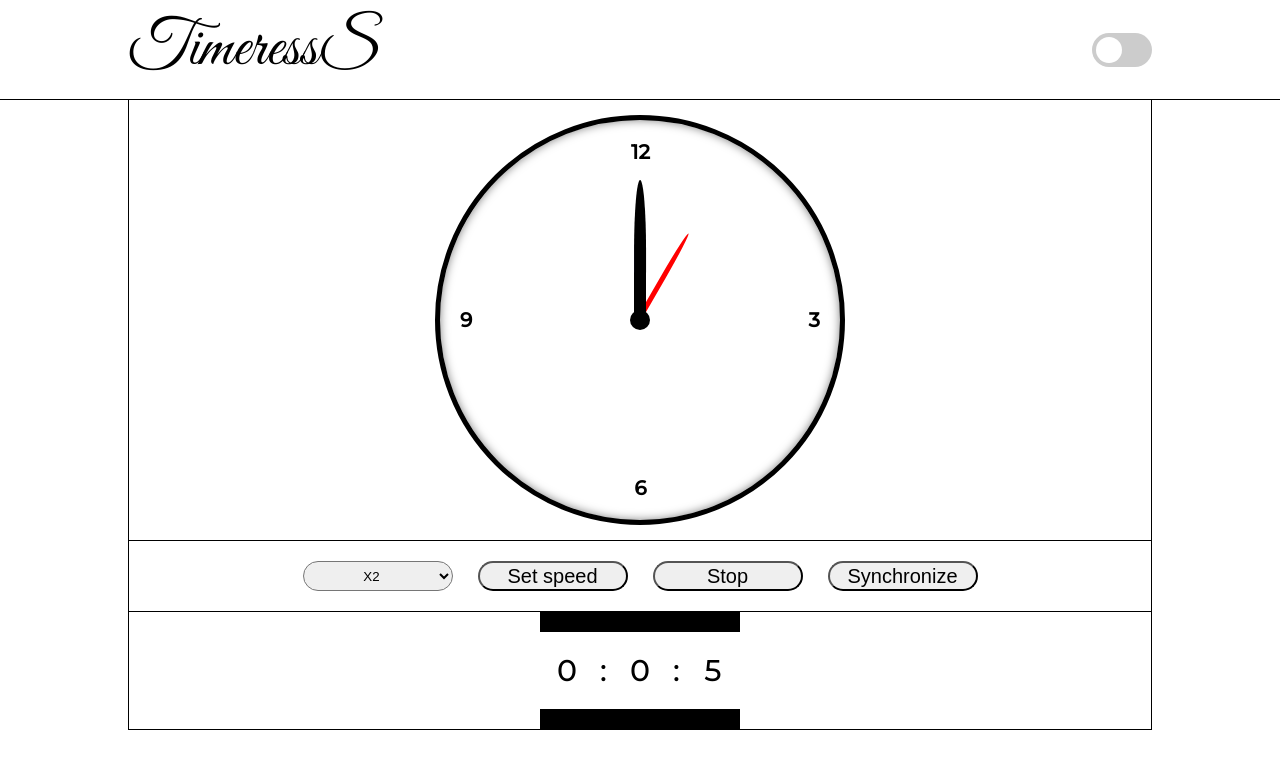
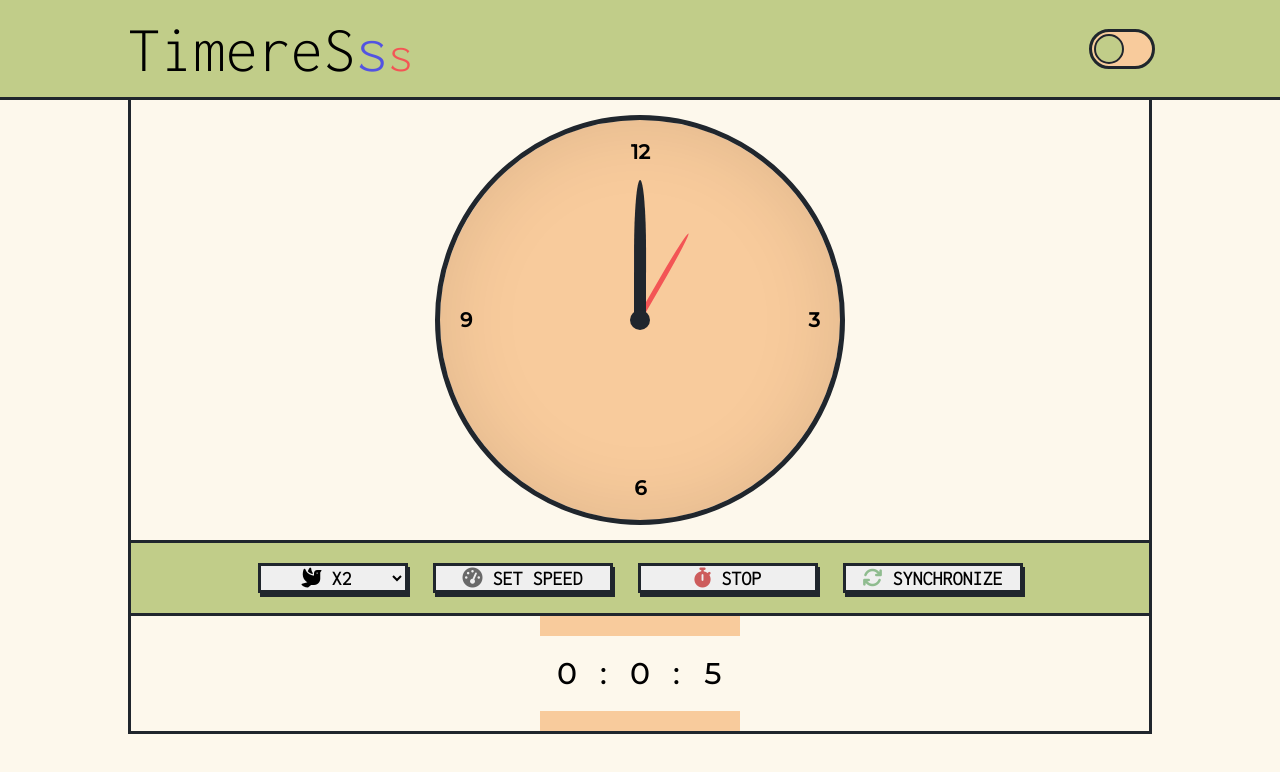
Before and after one commit to SunS33t/ClockJS, a plain HTML site: page index.html in a window 1280 px wide. Drawn offline with Linux system fonts and the light colour scheme.

Commit message:
add design and animations

```diff
--- a/index.html
+++ b/index.html
@@ -5,12 +5,13 @@
     <meta http-equiv="X-UA-Compatible" content="IE=edge">
     <meta name="viewport" content="width=device-width, initial-scale=1.0">
     <link rel="stylesheet" href="styles.css">
+    <link href="https://maxcdn.bootstrapcdn.com/font-awesome/4.6.1/css/font-awesome.min.css" rel="stylesheet"/>
     <title>Clock</title>
 </head>
 <body>
     <header class="header">
         <div class="title">
-            TimeressS
+            TimereS<span class="blue">s</span><span  class="red">s</span>
         </div>
         <label class="switch">
             <input type="checkbox">
@@ -34,17 +35,17 @@
     </div>
     <div class="controls">
         <select id="speed-select" class="speed-select" size="1" name="tick_time_ms">
-            <option value="X2" selected>X2</option>
-            <option value="X4">X4</option>
-            <option value="X16">X16</option>
-            <option value="X100">X100</option>
-            <option value="NORMAL">Normal</option>
-            <option value="HALF">HALF</option>
-            <option value="QUADRO">QUAD</option>
+            <option value="X2" selected>&#xf4ba; X2</option>
+            <option value="X4">&#xf6be; X4</option>
+            <option value="X16">&#Xf6f0; X16</option>
+            <option value="X100">&#xf6d5; X100</option>
+            <option value="NORMAL">&#xf183; Normal</option>
+            <option value="HALF">&#xf52e; HALF</option>
+            <option value="QUADRO">&#xe599; QUAD</option>
         </select>
-        <button id="speed-btn" class="btn">Set speed</button>
-        <button id="stop-btn" class="btn">Stop</button>
-        <button id="sync-btn" class="btn">Synchronize</button>
+        <button id="speed-btn" class="btn"><i class="fa-solid fa-gauge-high" style="color:dimgray"></i> Set speed</button>
+        <button id="stop-btn" class="btn"><i class="fa-solid fa-stopwatch" style="color:indianred"></i> Stop</button>
+        <button id="sync-btn" class="btn"><i class="fa-sharp fa-solid fa-arrows-rotate" style="color:darkseagreen"></i> Synchronize</button>
     </div>
     <div class="digital">
         <span id="digital-hours" class="number"></span>
@@ -55,5 +56,6 @@
     </div>
 </div>
     <script src="/script.js"></script>
+    <script src="https://kit.fontawesome.com/19310f0885.js" crossorigin="anonymous"></script>
 </body>
 </html>
--- a/script.js
+++ b/script.js
@@ -65,11 +65,12 @@ function updateDigitalClock() {
 
 var timer = function() {
     if(!stop){
-        tick++
-        sec_arrow.style.transform = 'rotate(' + (tick * second_step)%360 +'deg)'
-        min_arrow.style.transform = 'rotate(' + (tick * minutes_step)%360 +'deg)'
-        hour_arrow.style.transform = 'rotate(' + (tick * hours_step)%360 +'deg)'
+        tick++;
+        sec_arrow.style.transform = 'rotate(' + (tick * second_step) % 360 +'deg)'
+        min_arrow.style.transform = 'rotate(' + (tick * minutes_step) % 360 +'deg)'
+        hour_arrow.style.transform = 'rotate(' + (tick * hours_step) % 360 +'deg)'
         updateDigitalClock()
+        tick %= 60*60*24
     }
     setTimeout(timer, tick_time_ms)
 }
--- a/styles.css
+++ b/styles.css
@@ -1,23 +1,52 @@
 @import url('https://fonts.googleapis.com/css2?family=Montserrat:wght@100;300;500&display=swap');
 @import url('https://fonts.googleapis.com/css2?family=Great+Vibes&display=swap');
+@import url('https://fonts.googleapis.com/css2?family=Inconsolata:wght@200;300&display=swap');
+
+:root {
+    --bg-color: #FDF8EC;
+    --black: #20262D;
+    --red: #f35555;
+    --blue: #5353e2;
+    --green: #C1CD89;
+    --orange: #F8CB9C;
+    --text-color: var(--black);
+    --border-color: var(--black);
+    --border-width: 3px;
+    --btn-box-shadow: 2px 4px var(--black);
+  }
+
 *{
     margin: 0;
     padding: 0;
     box-sizing: border-box;
 }
 
+body{
+    background-color: var(--bg-color);
+}
+
 .header {
     display: flex;
+    background-color: var(--green);
     height: 100px;
     padding: 0 10%;
     justify-content: space-between;
-    border-bottom: 1px solid black;
+    border-bottom: var(--border-width) solid var(--border-color);
     align-items: center;
 }
 
 .title{
-    font-family: 'Great Vibes', cursive;
+    font-family: 'Inconsolata', monospace;
     font-size: 65px;
+}
+
+.red{
+    color: var(--red);
+    font-size: 50px;
+}
+
+.blue{
+    color: var(--blue);
 }
 
 .switch {
@@ -42,7 +71,7 @@
     left: 0;
     right: 0;
     bottom: 0;
-    background-color: #ccc;
+    background-color: var(--orange);
     -webkit-transition: .4s;
     transition: .4s;
 }
@@ -50,11 +79,12 @@
 .slider:before {
     position: absolute;
     content: "";
+    outline: 2px solid var(--black);
     height: 26px;
     width: 26px;
     left: 4px;
     bottom: 4px;
-    background-color: white;
+    background-color: var(--green);
     -webkit-transition: .4s;
     transition: .4s;
 }
@@ -76,6 +106,7 @@ input:checked + .slider:before {
 /* Rounded sliders */
 .slider.round {
     border-radius: 34px;
+    outline: var(--border-width) solid var(--border-color);
 }
 
 .slider.round:before {
@@ -87,9 +118,9 @@ input:checked + .slider:before {
     margin: 0 auto;
     min-width: 650px;
     padding-top: 20px;
-    border-left: 1px solid black;
-    border-right: 1px solid black;
-    border-bottom: 1px solid;
+    border-left: var(--border-width) solid var(--border-color);
+    border-right: var(--border-width) solid var(--border-color);
+    border-bottom: var(--border-width) solid var(--border-color);
 }
 
 .clock {
@@ -97,9 +128,10 @@ input:checked + .slider:before {
     margin: 0 auto;
     width: 400px;
     height: 400px;
+    background-color: var(--orange);
     border-radius: 50%;
-    outline: 5px solid black;
-    box-shadow: inset 0px 0px 10px rgb(0 0 0 / 50%);
+    outline: 5px solid var(--border-color);
+    box-shadow: inset 0px 0px 80px rgb(0 0 0 / 10%);
 }
 
 .hour{
@@ -132,8 +164,9 @@ input:checked + .slider:before {
 .center{
     width: 20px;
     height: 20px;
-    background-color: black;
+    background-color: var(--black);
     border-radius: 50%;
+    z-index: 8;
 }
 
 .arrow{
@@ -147,8 +180,8 @@ input:checked + .slider:before {
     width: 12px;
     height: 140px;
     margin-top: 60px;
-    z-index: -9994;
-    background-color: black;
+    z-index: 7;
+    background-color: var(--black);
 }
 
 .seconds{
@@ -156,8 +189,8 @@ input:checked + .slider:before {
     height: 100px;
     margin-top: 100px;
     margin-inline: 196px;
-    background-color: red;
-    z-index: -9997;
+    background-color: var(--red);
+    z-index: 5;
 }
 
 .minutes{
@@ -165,41 +198,61 @@ input:checked + .slider:before {
     height: 120px;
     margin-top: 80px;
     margin-inline: 194px;
-    background-color: blue;
-    z-index: -9998;
+    background-color: var(--blue);
+    z-index: 6;
 }
 
 .controls {
     display: flex;
+    background-color: var(--green);
     margin-top: 20px;
     width: 100%;
     gap: 25px;
     padding-top: 20px;
-    border-bottom: 1px solid;
+    border-bottom: var(--border-width) solid var(--border-color);
     padding-bottom: 20px;
-    border-top: 1px solid black;
+    border-top: var(--border-width) solid var(--border-color);
     justify-content: center;
     align-items: stretch;
 }
 
 .btn {
     display: block;
-    width: 150px;
+    width: 180px;
     height: 30px;
+    font-family: 'Inconsolata', monospace;
+    text-transform: uppercase;
     font-size: 20px;
-    border-radius: 20px;
+    font-weight: 600;
+    border: var(--border-width) solid var(--border-color);
     cursor: pointer;
+    box-shadow: 2px 4px #20262d;
+    transition: .4s ease-in-out;
 }
 
 .btn:hover {
-    background-color: rgb(216, 216, 216);
+    box-shadow: 0 0 #20262d;
 }
 
 .speed-select {
+    font-family: 'Inconsolata','FontAwesome', monospace;
+    text-transform: uppercase;
+    font-size: 20px;
+    font-weight: 600;
     cursor: pointer;
-    border-radius: 20px;
     width: 150px;
     text-align: center;
+    box-shadow: 2px 4px #20262d;
+    border: var(--border-width) solid var(--border-color);
+    transition: .4s ease-in-out;
+}
+
+.speed-select:hover{
+    box-shadow: 0 0 #20262d;
+}
+
+.speed-select:focus{
+    outline: none;
 }
 
 .number{
@@ -212,10 +265,10 @@ input:checked + .slider:before {
     margin: 0 auto;
     width: 200px;
     text-align: center;
-    padding: 20px 0;
+    padding: 19px 0;
     font-family: 'Montserrat', sans-serif;
-    border-top: 20px solid;
-    border-bottom: 20px solid;
+    border-top: 20px solid var(--orange);
+    border-bottom: 20px solid var(--orange);
     font-size: 30px;
 }
 
@@ -227,5 +280,5 @@ input:checked + .slider:before {
 @keyframes blink {
     50% {
         opacity: 1;
-      }
-  }
+    }
+}
```
